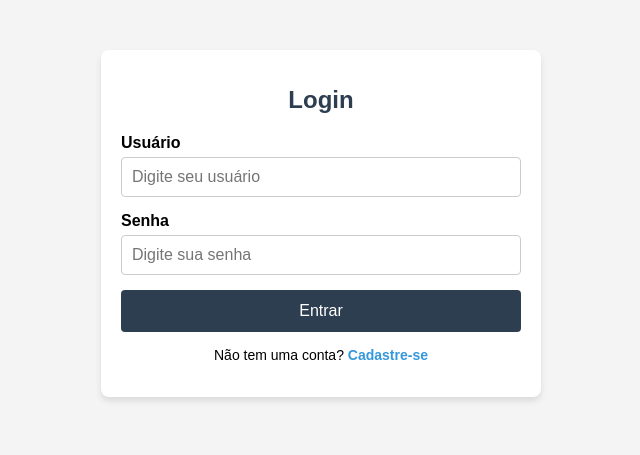
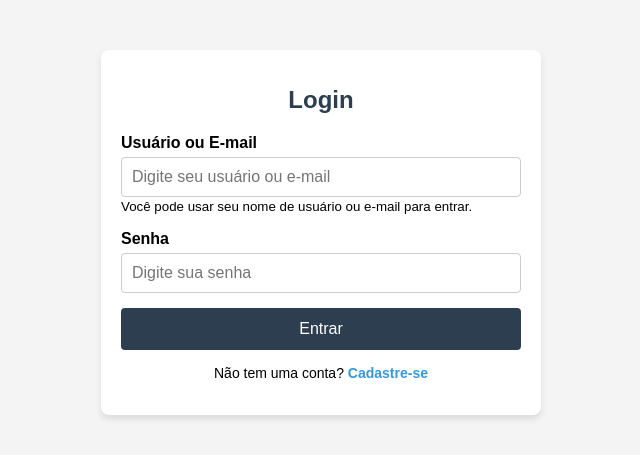
Before and after one commit to simoesjonatas/escalaconnect, a Django app: page /login/ in a window 1280 px wide. Shown: the top 455 px of the page, without its empty margins (319-959 px from the left). Run offline with Django 4.2, Linux system fonts and the light colour scheme.

Commit message:
Added option to login with username or email in login form and updated backend to authenticate with either username or email.

```diff
--- a/templates/login.html
+++ b/templates/login.html
@@ -20,8 +20,9 @@
             <form action="/login/" method="POST">
                 <input type="hidden" name="csrfmiddlewaretoken" value="{{ csrf_token }}">
                 <div class="form-group">
-                    <label for="username">Usuário</label>
-                    <input type="text" id="username" name="username" placeholder="Digite seu usuário" required>
+                    <label for="username">Usuário ou E-mail</label>
+                    <input type="text" id="username" name="username" placeholder="Digite seu usuário ou e-mail" required>
+                    <small class="form-text text-muted">Você pode usar seu nome de usuário ou e-mail para entrar.</small>
                 </div>
                 <div class="form-group">
                     <label for="password">Senha</label>
--- a/usuario/backends.py
+++ b/usuario/backends.py
@@ -1,11 +1,14 @@
 from django.contrib.auth.backends import ModelBackend
 from django.contrib.auth import get_user_model
+from django.db.models import Q
 
 class CustomBackend(ModelBackend):
     def authenticate(self, request, username=None, password=None, **kwargs):
         User = get_user_model()
         try:
-            user = User.objects.get(username=username)
+            # busca o usuario por nome de usuario ou e-mail
+            user = User.objects.get(Q(username__iexact=username) | Q(email__iexact=username))
+            # user = User.objects.get(username=username)
             if user.check_password(password) and self.user_can_authenticate(user):
                 return user
         except User.DoesNotExist:
```
